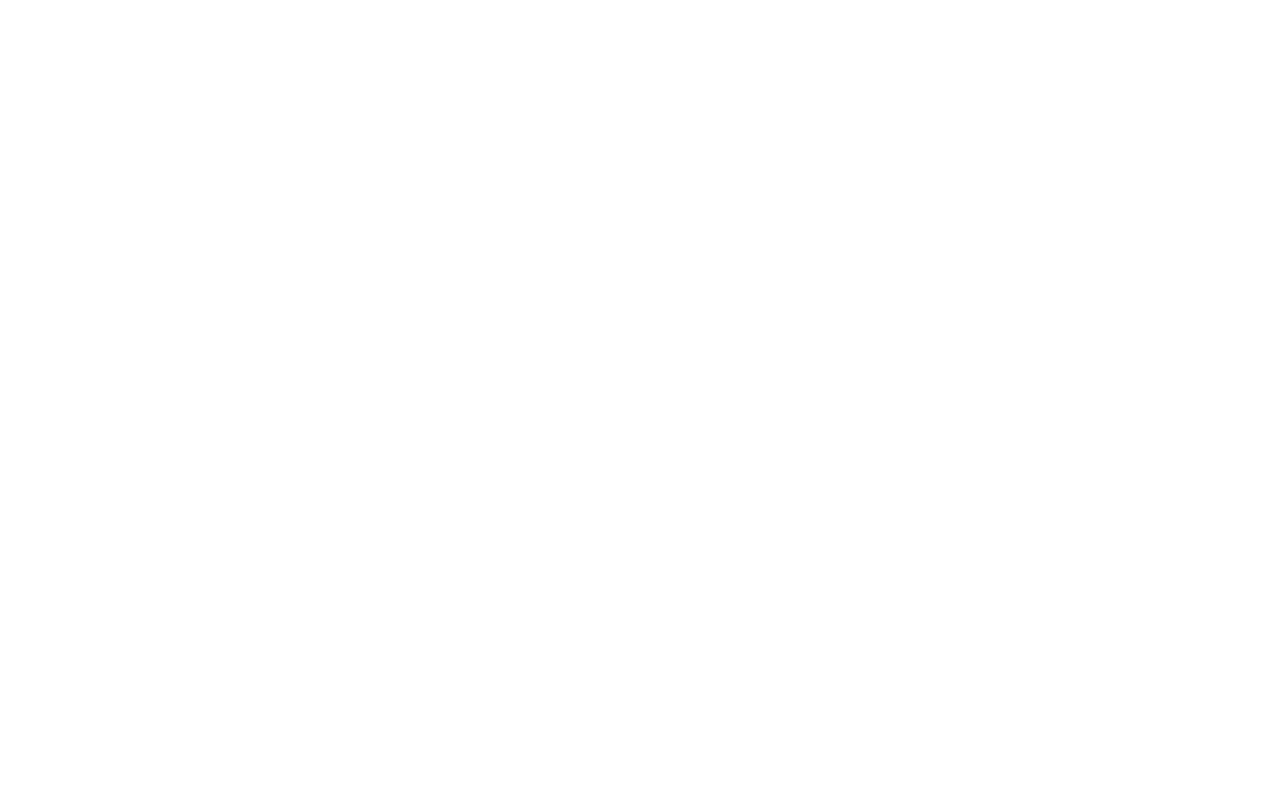
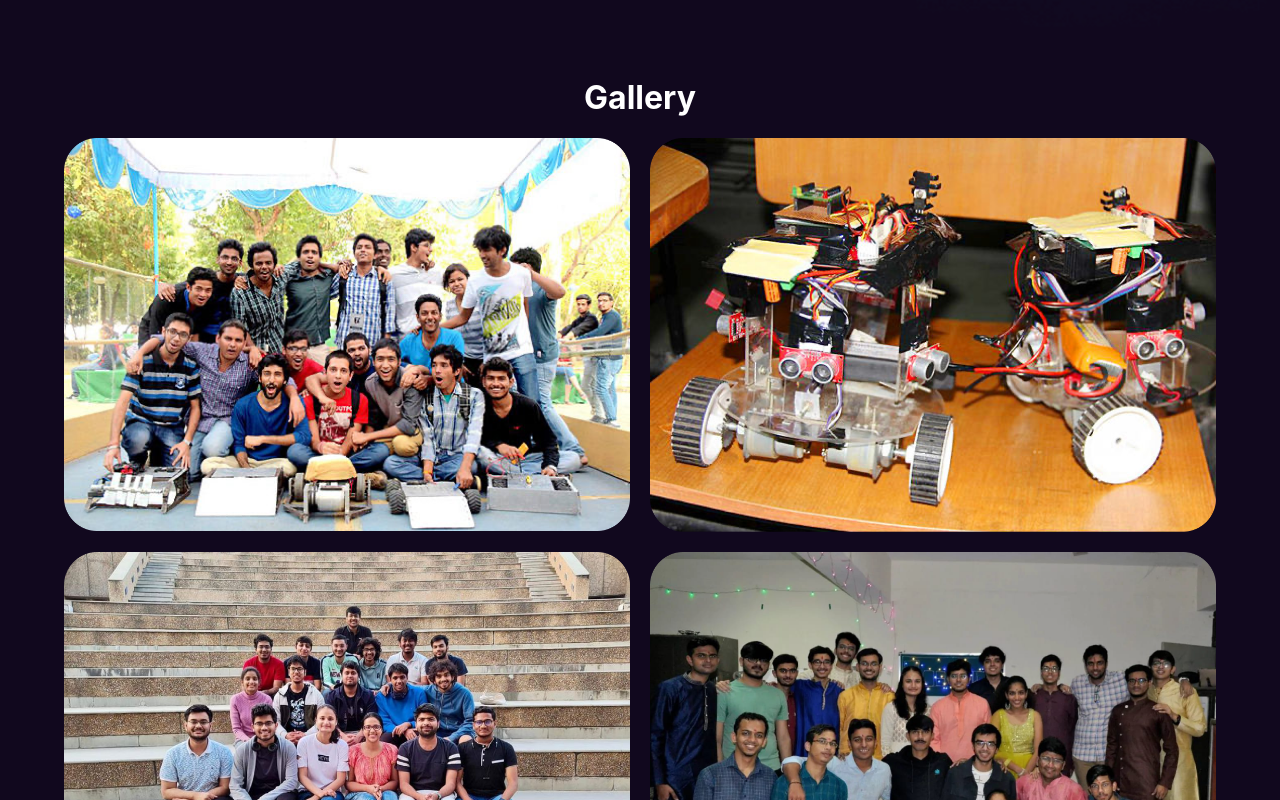
Before and after one commit to Byte-Brewer31/RoboClub-IITK-New, a React (Create React App) app: page / in a window 1280 px wide. Shown: the part 920-1720 px from the top of the page. Before the commit the page ends 912 px from the top, so only its background shows below. Built offline with nearby package versions, Linux system fonts and the light colour scheme.

Commit message:
gallery added

```diff
--- a/src/App.js
+++ b/src/App.js
@@ -1,5 +1,6 @@
 import React from 'react';
 import Navbar from './components/navbar';
+import Gallery from './components/gallery';
 import './App.css';
 
 function App() {
@@ -24,7 +25,22 @@
             <img src={`${process.env.PUBLIC_URL}/chat-botamico-1-1@2x.png`} alt="Red" style={{ width: '100%'}} />
           </div>
       </div>
+
+       {/* Gallery Component */}
+       <div className="Gallery" style={{
+        display: 'flex',
+        flexDirection: 'column',
+        alignItems: 'center',
+        background: `url(${process.env.PUBLIC_URL}/bg.png) center/cover no-repeat`,
+        padding: '5%', // Add padding for spacing
+        color: 'white', // Add color for better visibility
+      }}>
+        <h1>Gallery</h1>
+        <Gallery />
+      </div>
     </div>
+
+
   );
 }
 
--- /dev/null
+++ b/src/components/gallery.js
@@ -0,0 +1,61 @@
+// Gallery.js
+
+import React from 'react';
+
+const GalleryItem = ({ imageSrc, altText }) => (
+  <div className="gallery-item">
+    <img src={imageSrc} alt={altText} />
+  </div>
+);
+
+const Gallery = () => {
+  const galleryData = [
+    { id: 1, src: '../gal2-1@2x.png', alt: 'Image 1' },
+    { id: 2, src: '../gal3-1@2x.png', alt: 'Image 2' },
+    { id: 3, src: '../gal4-1@2x.png', alt: 'Image 3' },
+    { id: 4, src: '../robotics-club-img-1@2x.png', alt: 'Image 4' },
+  ];
+
+  return (
+    <>
+      {/* CSS Styles */}
+      <style>
+        {`
+          .gallery-container {
+            display: flex;
+            justify-content: center;
+          }
+
+          .gallery-grid {
+            display: grid;
+            grid-template-columns: repeat(2, 1fr);
+            gap: 20px; /* Adjust the gap according to your preference */
+          }
+
+          .gallery-item {
+            width: 100%;
+            max-width: 100%;
+            overflow: hidden;
+          }
+
+          .gallery-item img {
+            width: 100%;
+            height: auto;
+            display: block;
+          }
+        `}
+      </style>
+
+      {/* React Components */}
+      <div className="gallery-container">
+        <div className="gallery-grid">
+          {galleryData.map(item => (
+            <GalleryItem key={item.id} imageSrc={item.src} altText={item.alt} />
+          ))}
+        </div>
+      </div>
+    </>
+  );
+};
+
+export default Gallery;
```
